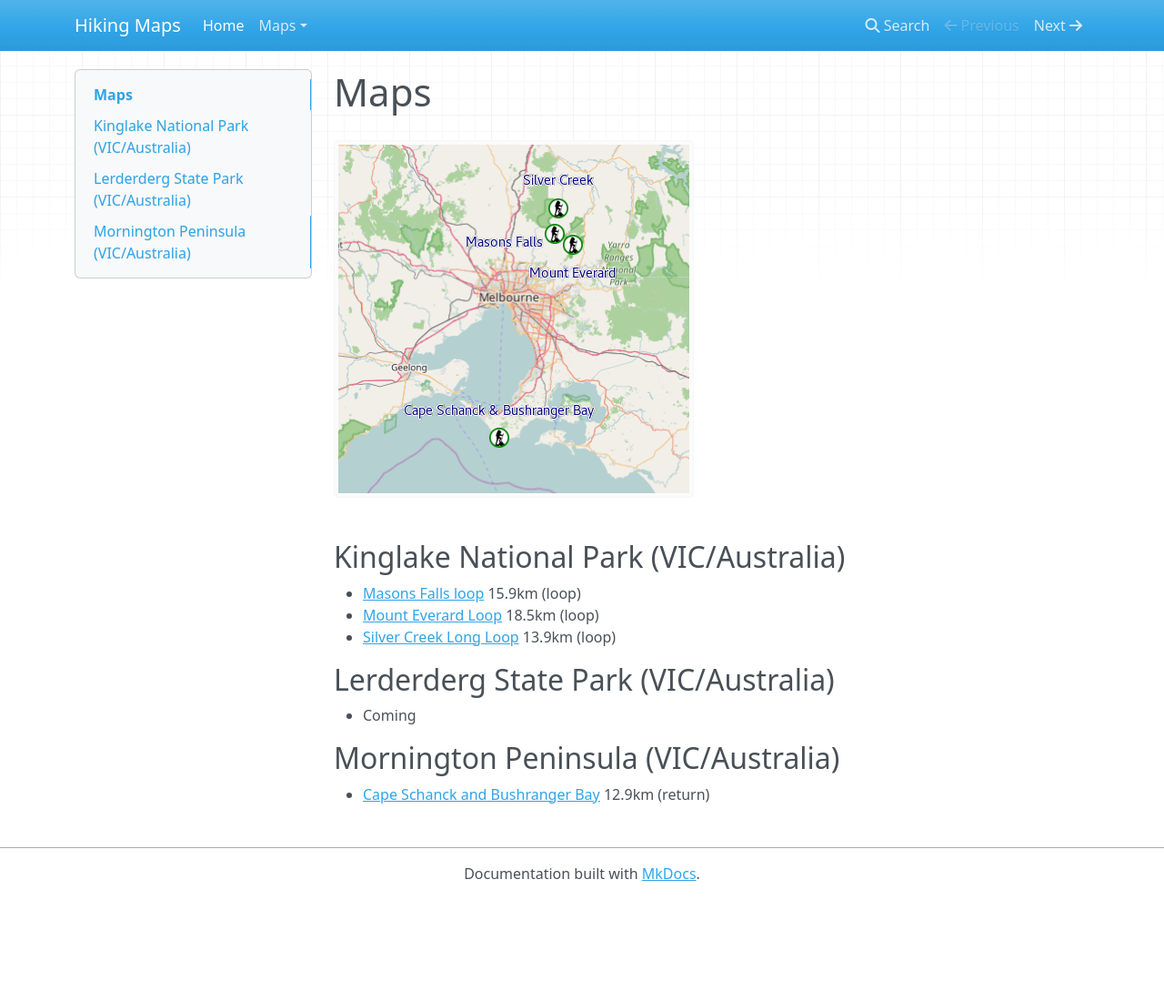
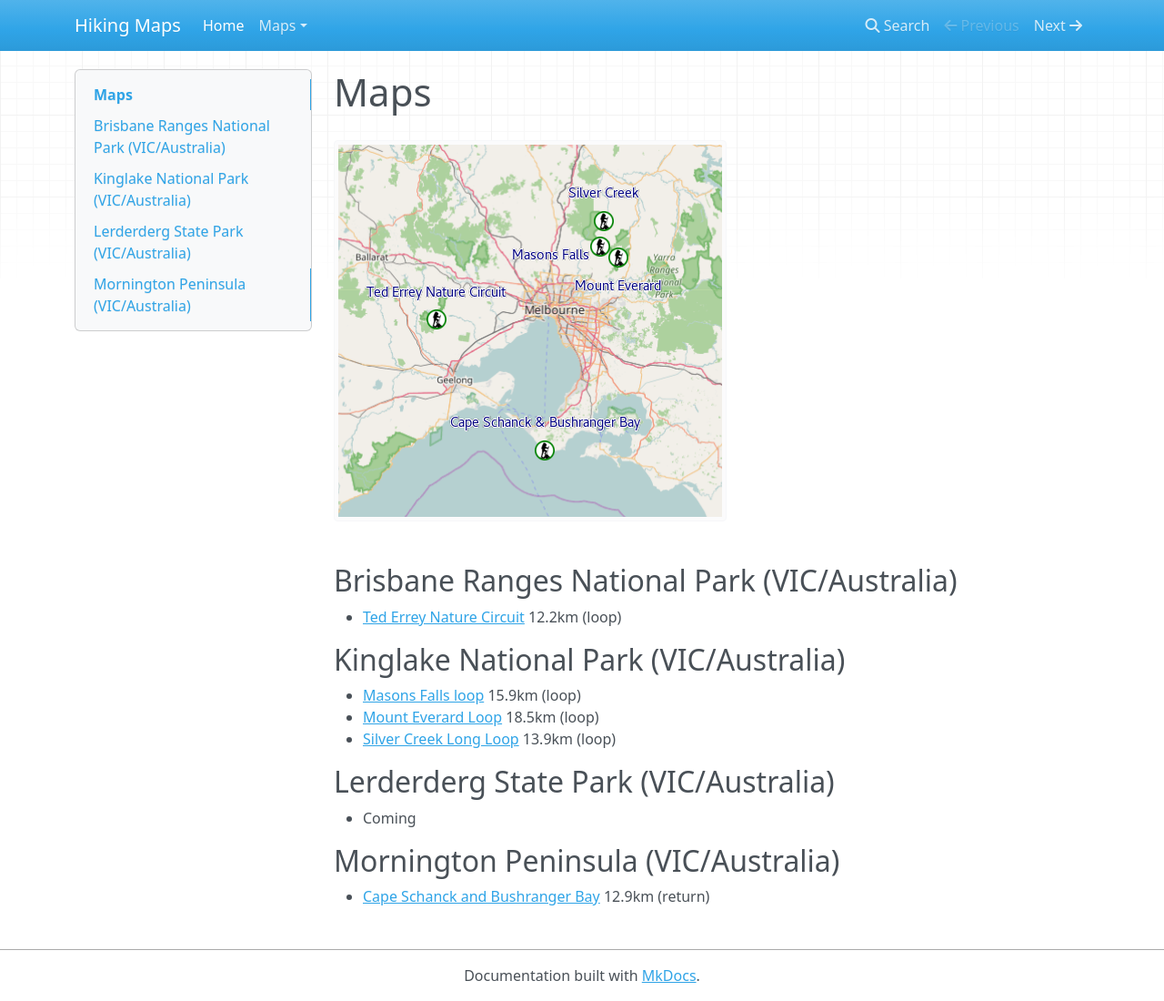
Before and after one commit to andrewjrobinson/hiking-maps, an MkDocs documentation site: the page built from docs/index.md, in a window 1280 px wide and 1100 px high. Shown: the whole window at 91% size. Built offline with MkDocs 1.6.1, drawn with Linux system fonts in a browser that asks for light colours; nearby versions of some CDN libraries; old or Windows-style settings are respelled for this version of MkDocs.

Commit message:
Added Ted Errey Nature Circuit

```diff
--- a/docs/index.md
+++ b/docs/index.md
@@ -1,6 +1,10 @@
 # Maps
 
 ![Hike Location Overview](overview.png)
+
+## Brisbane Ranges National Park (VIC/Australia)
+
+* [Ted Errey Nature Circuit](brisbaneranges/tederreynaturecircuit.md) 12.2km (loop)
 
 ## Kinglake National Park (VIC/Australia)
 
--- a/mkdocs.yml
+++ b/mkdocs.yml
@@ -6,6 +6,7 @@ pages:
   - 'Masons Falls': 'kinglakenationalpark/masonsfalls.md'
   - 'Mount Everard': 'kinglakenationalpark/mounteverard.md'
   - 'Silver Creek': 'kinglakenationalpark/silvercreek.md'
+  - 'Ted Errey Nature Circuit': 'brisbaneranges/tederreynaturecircuit.md'
 extra_templates: [
 ]
 markdown_extensions: [
```
Also changed, not shown: docs/brisbaneranges/tederreynaturecircuit.md (+1 -1 lines), docs/overview.png.
